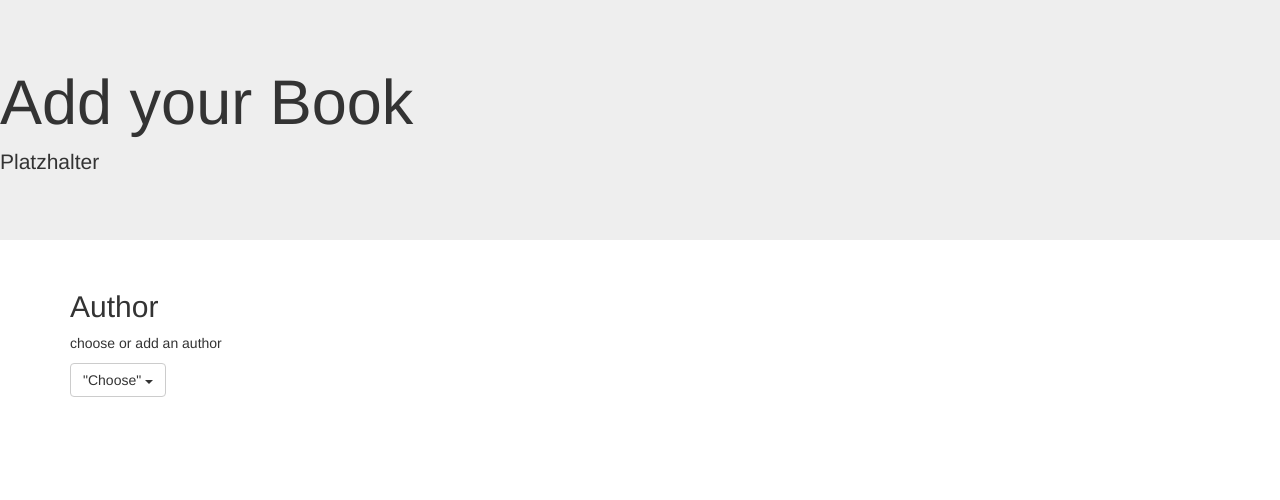
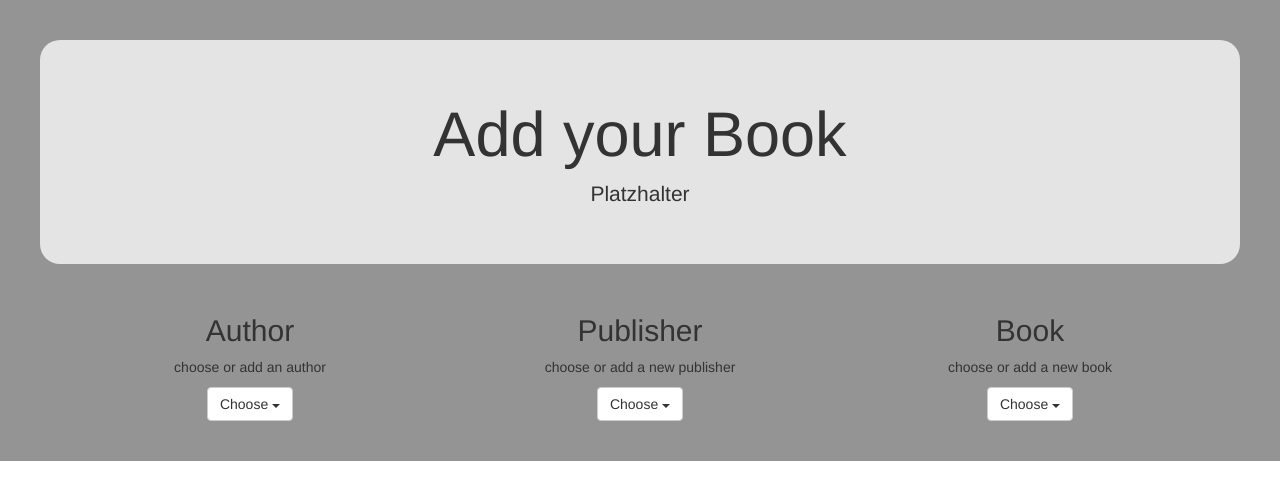
Before and after one commit to wueppke/booksell, a PHP site: page / in a window 1280 px wide. Shown: the top 500 px of the page. Run offline with PHP 8.4, Linux system fonts and the light colour scheme; some libraries are stand-ins or nearby versions.

Commit message:
were we start

```diff
--- a/index.php
+++ b/index.php
@@ -9,6 +9,7 @@ and open the template in the editor.
         <title></title>
         <meta name="viewport" content="width=device-width, initial-scale=1">
         <link rel="stylesheet" href="https://maxcdn.bootstrapcdn.com/bootstrap/3.3.7/css/bootstrap.min.css">
+            <link rel="stylesheet" href="style.css" type="text/css">
         <script src="https://ajax.googleapis.com/ajax/libs/jquery/3.2.1/jquery.min.js"></script>
         <script src="https://maxcdn.bootstrapcdn.com/bootstrap/3.3.7/js/bootstrap.min.js"></script>
         <script type="text/javascript">
@@ -30,9 +31,36 @@ and open the template in the editor.
                         <p>choose or add an author</p>
                         <div class="dropdown">
                             <button class="btn btn-default dropdown-toggle" data-toggle="dropdown" aria-expanded="false" type="button">
-                             "Choose"
+                             Choose
                              <span class="caret"></span>
                             </button>
+                            <ul class="dropdown-menu" role="menu">add new author</ul>
+                        </div>
+                    </div>
+
+                    <div class="col-md-4 item">
+                        <i class="fa fa-user"></i>
+                        <h2>Publisher</h2>
+                        <p>choose or add a new publisher</p>
+                        <div class="dropdown">
+                            <button class="btn btn-default dropdown-toggle" data-toggle="dropdown" aria-expanded="false" type="button">
+                             Choose
+                             <span class="caret"></span>
+                            </button>
+                            <ul class="dropdown-menu" role="menu">add new publisher</ul>
+                        </div>
+                    </div>
+
+                    <div class="col-md-4 item">
+                        <i class="fa fa-user"></i>
+                        <h2>Book</h2>
+                        <p>choose or add a new book</p>
+                        <div class="dropdown">
+                            <button class="btn btn-default dropdown-toggle" data-toggle="dropdown" aria-expanded="false" type="button">
+                             Choose
+                             <span class="caret"></span>
+                            </button>
+                            <ul class="dropdown-menu" role="menu">add new book</ul>
                         </div>
                     </div>
 
--- a/style.css
+++ b/style.css
@@ -8,6 +8,23 @@ and open the template in the editor.
     Author     : weebee
 */
 
+html {
+  font-size:10px;
+  -webkit-tap-highlight-color:rgba(0,0,0,0);
+}
+
+html {
+  font-family:sans-serif;
+  -webkit-text-size-adjust:100%;
+  -ms-text-size-adjust:100%;
+}
+
+* {
+  -webkit-box-sizing:border-box;
+  -moz-box-sizing:border-box;
+  box-sizing:border-box;
+}
+
 body {
   font-family:"Helvetica Neue",Helvetica,Arial,sans-serif;
   font-size:14px;
@@ -15,3 +32,20 @@ body {
   color:#333;
   background-color:#fff;
 }
+
+body {
+  margin:0;
+}
+
+#element_1 {
+  text-align:center;
+  padding:40px;
+  background-color:#949494;
+  background-size:cover;
+}
+
+#element_1 .jumbotron {
+  border-radius:20px;
+  padding:40px;
+  background-color:rgba(255,255,255,0.75);
+}
```
